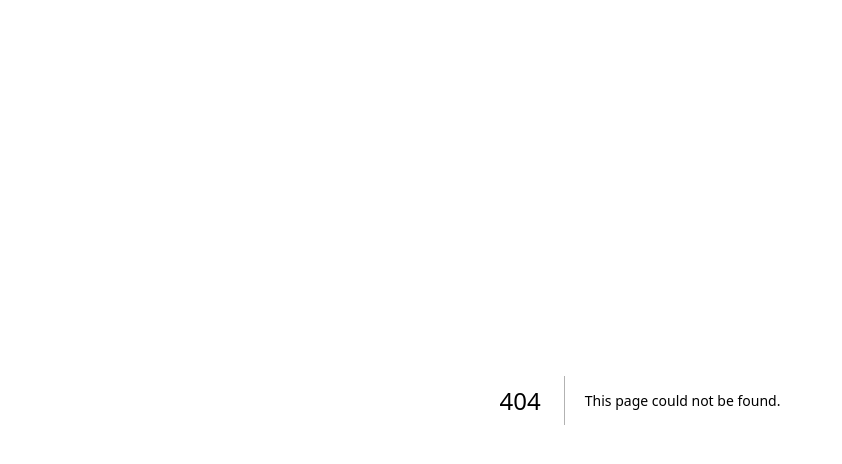
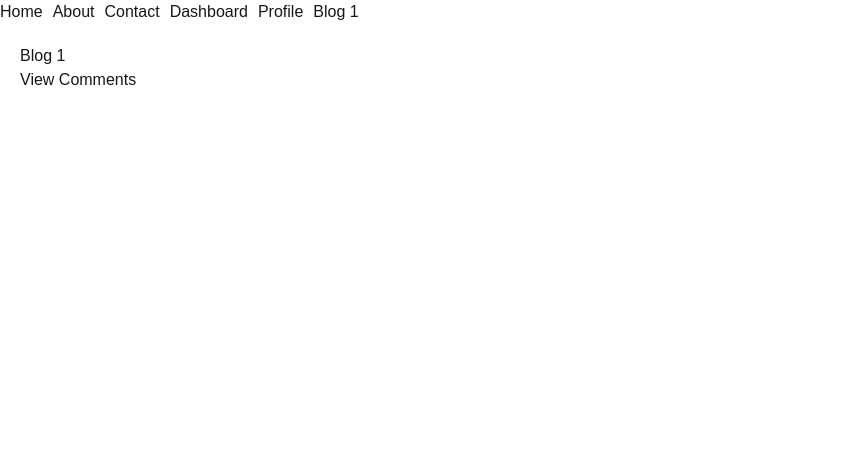
Before and after one commit to Toufique18/mini-blog-nextjs, a Next.js app: page /blog/1 in a window 1280 px wide. Before the commit this address had no page. Shown: the top 464 px of the page, without its empty margins (0-842 px from the left). Built offline with nearby package versions, Linux system fonts and the light colour scheme.

Commit message:
complete next js nested routes and dynamic routes

```diff
--- /dev/null
+++ b/src/app/about/page.tsx
@@ -0,0 +1,3 @@
+export default function About() {
+  return <h1>About Page</h1>
+}
--- /dev/null
+++ b/src/app/blog/[id]/comments/page.tsx
@@ -0,0 +1,8 @@
+export default async function Comments({
+  params,
+}: {
+  params: Promise<{ id: string }>
+}) {
+    const { id } = await params
+  return <h1>Comments for blog {id}</h1>
+}
--- /dev/null
+++ b/src/app/blog/[id]/page.tsx
@@ -0,0 +1,18 @@
+import Link from "next/link"
+
+export default async function Blog({
+  params,
+}: {
+  params: Promise<{ id: string }>
+}) {
+  const { id } = await params
+//<h1>Blog Post ID: {id}</h1>
+  return (
+    <div>
+      <h1>Blog {id}</h1>
+      <Link href={`/blog/${id}/comments`}>
+        View Comments
+      </Link>
+    </div>
+  )
+}
--- /dev/null
+++ b/src/app/components/Navbar.tsx
@@ -0,0 +1,14 @@
+import Link from 'next/link'
+
+export default function Navbar() {
+  return (
+    <nav style={{ display: 'flex', gap: '10px' }}>
+      <Link href="/">Home</Link>
+      <Link href="/about">About</Link>
+      <Link href="/contact">Contact</Link>
+      <Link href="/dashboard">Dashboard</Link>
+<Link href="/dashboard/profile">Profile</Link>
+<Link href="/blog/1">Blog 1</Link>
+    </nav>
+  )
+}
--- /dev/null
+++ b/src/app/contact/page.tsx
@@ -0,0 +1,3 @@
+export default function Contact() {
+  return <h1>Contact Page</h1>
+}
--- /dev/null
+++ b/src/app/dashboard/layout.tsx
@@ -0,0 +1,14 @@
+export default function DashboardLayout({
+  children,
+}: {
+  children: React.ReactNode
+}) {
+  return (
+    <div>
+      <h2>Dashboard Layout</h2>
+      <div style={{ border: '1px solid gray', padding: 10 }}>
+        {children}
+      </div>
+    </div>
+  )
+}
--- /dev/null
+++ b/src/app/dashboard/page.tsx
@@ -0,0 +1,3 @@
+export default function Dashboard() {
+  return <h1>Dashboard Home</h1>
+}
--- /dev/null
+++ b/src/app/dashboard/profile/page.tsx
@@ -0,0 +1,3 @@
+export default function Profile() {
+  return <h1>Profile Page</h1>
+}
--- /dev/null
+++ b/src/app/dashboard/settings/page.tsx
@@ -0,0 +1,3 @@
+export default function Settings() {
+  return <h1>Settings Page</h1>
+}
--- a/src/app/layout.tsx
+++ b/src/app/layout.tsx
@@ -1,6 +1,7 @@
 import type { Metadata } from "next";
 import { Geist, Geist_Mono } from "next/font/google";
 import "./globals.css";
+import Navbar from "./components/Navbar";
 
 const geistSans = Geist({
   variable: "--font-geist-sans",
@@ -23,11 +24,11 @@ export default function RootLayout({
   children: React.ReactNode;
 }>) {
   return (
-    <html
-      lang="en"
-      className={`${geistSans.variable} ${geistMono.variable} h-full antialiased`}
-    >
-      <body className="min-h-full flex flex-col">{children}</body>
+    <html>
+      <body>
+        <Navbar />
+        <main style={{ padding: 20 }}>{children}</main>
+      </body>
     </html>
   );
 }
--- a/src/app/page.tsx
+++ b/src/app/page.tsx
@@ -1,65 +1,3 @@
-import Image from "next/image";
-
 export default function Home() {
-  return (
-    <div className="flex flex-col flex-1 items-center justify-center bg-zinc-50 font-sans dark:bg-black">
-      <main className="flex flex-1 w-full max-w-3xl flex-col items-center justify-between py-32 px-16 bg-white dark:bg-black sm:items-start">
-        <Image
-          className="dark:invert"
-          src="/next.svg"
-          alt="Next.js logo"
-          width={100}
-          height={20}
-          priority
-        />
-        <div className="flex flex-col items-center gap-6 text-center sm:items-start sm:text-left">
-          <h1 className="max-w-xs text-3xl font-semibold leading-10 tracking-tight text-black dark:text-zinc-50">
-            To get started, edit the page.tsx file.
-          </h1>
-          <p className="max-w-md text-lg leading-8 text-zinc-600 dark:text-zinc-400">
-            Looking for a starting point or more instructions? Head over to{" "}
-            <a
-              href="https://vercel.com/templates?framework=next.js&utm_source=create-next-app&utm_medium=appdir-template-tw&utm_campaign=create-next-app"
-              className="font-medium text-zinc-950 dark:text-zinc-50"
-            >
-              Templates
-            </a>{" "}
-            or the{" "}
-            <a
-              href="https://nextjs.org/learn?utm_source=create-next-app&utm_medium=appdir-template-tw&utm_campaign=create-next-app"
-              className="font-medium text-zinc-950 dark:text-zinc-50"
-            >
-              Learning
-            </a>{" "}
-            center.
-          </p>
-        </div>
-        <div className="flex flex-col gap-4 text-base font-medium sm:flex-row">
-          <a
-            className="flex h-12 w-full items-center justify-center gap-2 rounded-full bg-foreground px-5 text-background transition-colors hover:bg-[#383838] dark:hover:bg-[#ccc] md:w-[158px]"
-            href="https://vercel.com/new?utm_source=create-next-app&utm_medium=appdir-template-tw&utm_campaign=create-next-app"
-            target="_blank"
-            rel="noopener noreferrer"
-          >
-            <Image
-              className="dark:invert"
-              src="/vercel.svg"
-              alt="Vercel logomark"
-              width={16}
-              height={16}
-            />
-            Deploy Now
-          </a>
-          <a
-            className="flex h-12 w-full items-center justify-center rounded-full border border-solid border-black/[.08] px-5 transition-colors hover:border-transparent hover:bg-black/[.04] dark:border-white/[.145] dark:hover:bg-[#1a1a1a] md:w-[158px]"
-            href="https://nextjs.org/docs?utm_source=create-next-app&utm_medium=appdir-template-tw&utm_campaign=create-next-app"
-            target="_blank"
-            rel="noopener noreferrer"
-          >
-            Documentation
-          </a>
-        </div>
-      </main>
-    </div>
-  );
+  return <h1>Home Page</h1>
 }
```
